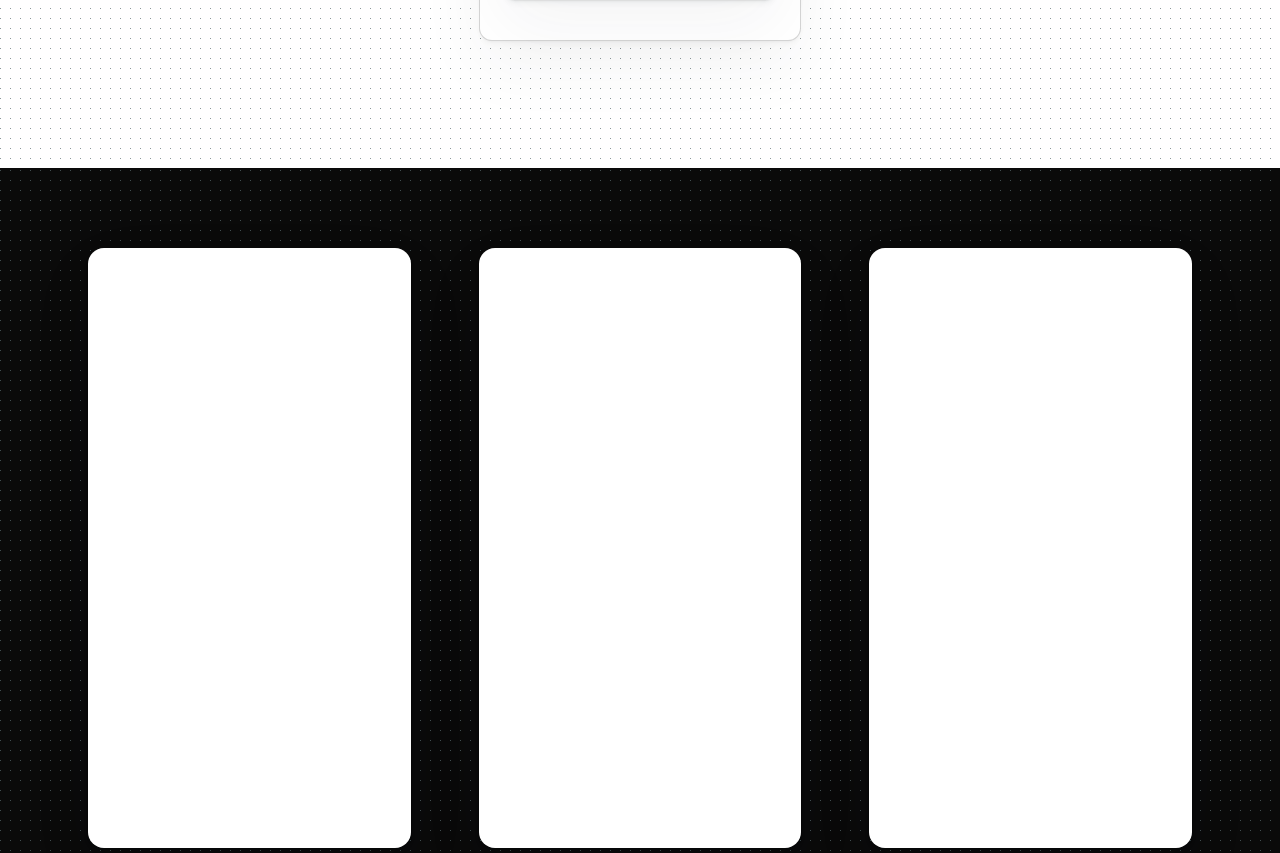
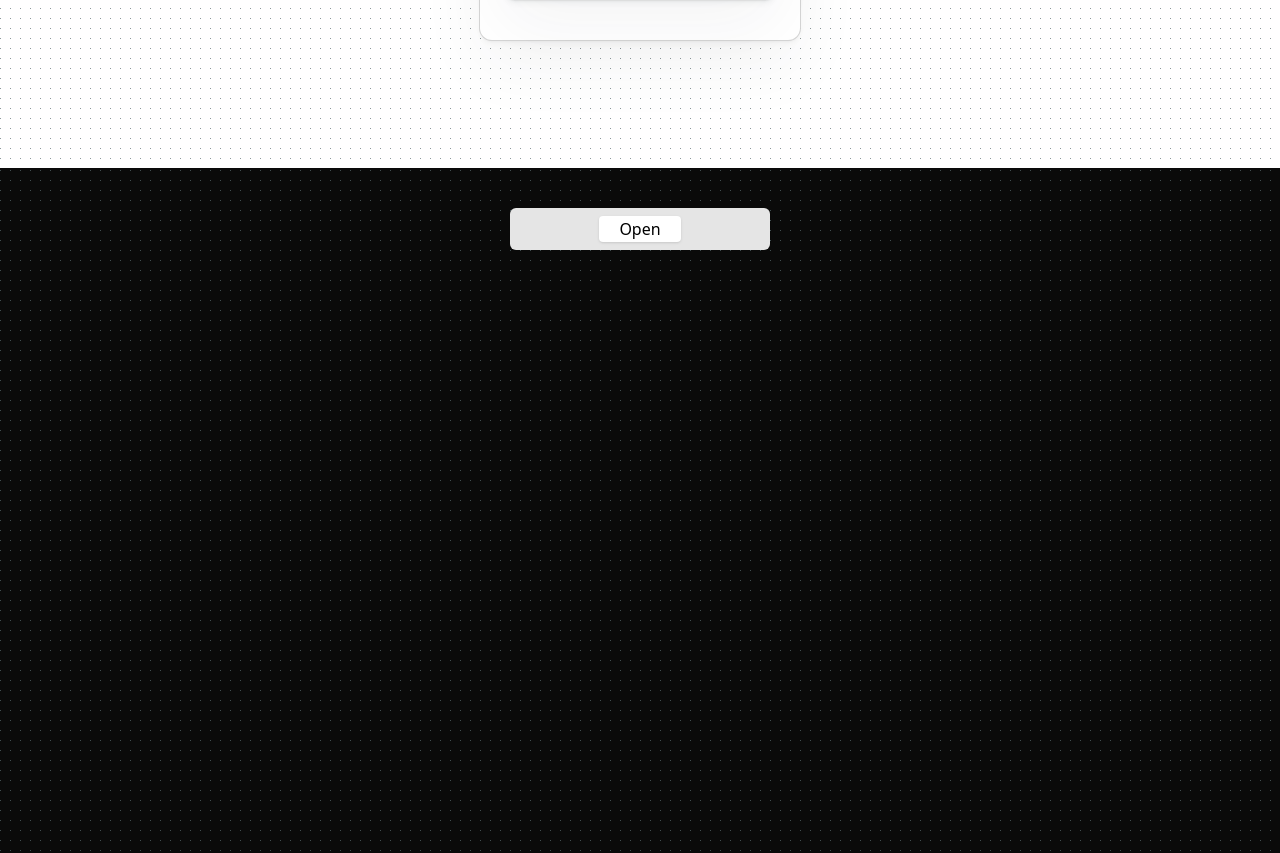
Before and after one commit to Hilal-11/Framer-Motion, a React (Vite) app: page / in a window 1280 px wide. Shown: the part 2140-2993 px from the top of the page. Built offline with nearby package versions, Linux system fonts and the light colour scheme.

Commit message:
motion varients

```diff
--- a/src/App.jsx
+++ b/src/App.jsx
@@ -9,6 +9,7 @@ import Gusters from './Components/Gusters'
 import DragableBox from './Components/DragableBox'
 import Card from './Components/Card'
 import Ourcastration from './Components/Ourcastration'
+import Varients from './Components/Varients'
 const App = () => {
   return (
 
@@ -66,9 +67,9 @@ const App = () => {
         <div className=''>
           <Card/>
         </div>
-      <div className='my-20'>
-        <Ourcastration />
-      </div>
+        <div>
+          <Varients />
+        </div>
     </div>
 
   )
--- /dev/null
+++ b/src/Components/Varients.jsx
@@ -0,0 +1,89 @@
+
+import { useState } from 'react'
+import { motion } from 'motion/react'
+function Varients() {
+
+    const [isOpen , setIsOpen] = useState(false)
+
+    const sideBarVarient = {
+        open: {
+            height: "270px",
+        },
+        close: {
+            height: "0",
+        }
+    }
+
+    const childVarient = {
+        open: {
+            opacity: 1,
+            x: 0,
+        },
+        close: {
+            opacity: 0,
+            x: -20,
+        }
+    }
+
+
+    const menuItems = [
+        {
+            id: 1,
+            menuItem: "Authentication"
+        },
+        {
+            id: 2,
+            menuItem: "Documentation"
+        },
+        {
+            id: 3,
+            menuItem: "Autherization"
+        },
+        {
+            id: 4,
+            menuItem: "Convex | Stripe"
+        },
+        {
+            id: 5,
+            menuItem: "MongoDB | Postgress"
+        },
+        {
+            id: 6,
+            menuItem: "Aws | Vercel | Netlify"
+        }
+    ]
+
+
+
+  return (
+    <div className='w-[260px] h-auto mx-auto bg-neutral-200 my-10 text-black rounded-md'>
+
+        <div className='flex items-center justify-center gap-6 pb-2 py-2'>
+            <button onClick={() => setIsOpen(!isOpen)} className='px-5 py-px rounded-sm shadow-sm bg-white'>{isOpen ? "Close" : "Open"}</button>
+
+        </div>
+        <motion.nav
+                initial={false}
+                variants={sideBarVarient}
+                animate={isOpen ? "open" : "close"}
+                transition={{ duration: 0.3 }}
+                exit={"close"}
+             className='flex justify-center items-center overflow-hidden px-4'>
+            <ul className='flex flex-col space-y-3 w-full'>
+                {
+                    menuItems.map((item) => (
+                        <motion.li key={item.id}
+                            variants={childVarient}
+                            transition={{ duration: 0.6}}
+                            className='bg-white py-1 shadow-sm rounded-sm px-4 w-full'>
+                            {item.menuItem}
+                        </motion.li>
+                    ))
+                }
+            </ul>
+        </motion.nav>
+    </div>
+  )
+}
+
+export default Varients
```
